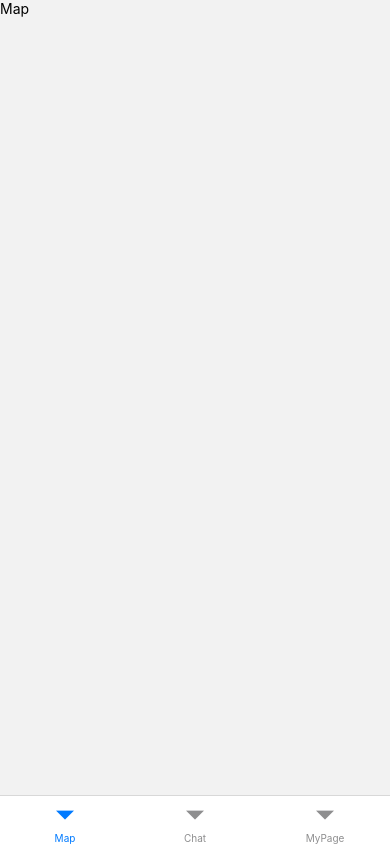
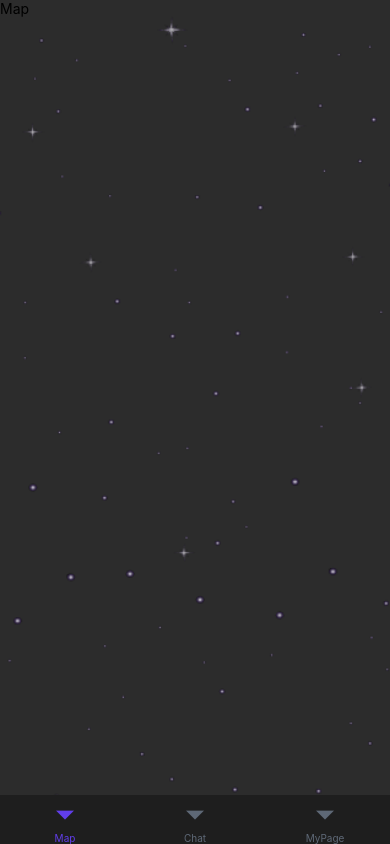
Before and after one commit to Popplar-Dev/Popplar, a React Native app in the folder frontend/popplar/: screen /BottomTab in a window 390 px wide. Built offline with nearby package versions, Linux system fonts and the light colour scheme.

Commit message:
:sparkles: feat: navigation, background, safearea 설정

```diff
--- a/frontend/popplar/App.tsx
+++ b/frontend/popplar/App.tsx
@@ -1,51 +1,61 @@
-import * as React from 'react';
-import { NavigationContainer } from '@react-navigation/native';
-import { createBottomTabNavigator } from '@react-navigation/bottom-tabs';
-import { createNativeStackNavigator } from '@react-navigation/native-stack';
-import { Text, View, StyleSheet } from 'react-native';
+import {View, ImageBackground, StyleSheet} from 'react-native';
+import {StatusBar} from 'expo-status-bar';
+import {NavigationContainer, DefaultTheme} from '@react-navigation/native';
+import {createNativeStackNavigator} from '@react-navigation/native-stack';
+import {createBottomTabNavigator} from '@react-navigation/bottom-tabs';
+import {SafeAreaProvider, SafeAreaView} from 'react-native-safe-area-context';
 
-//스크린 컴포넌트
+import BottomTab from './components/BottomTab/BottomTab';
 import MapScreen from './components/MapScreen';
 import ChatScreen from './components/ChatScreen';
 import MyPageScreen from './components/MyPageScreen';
 
-function MapStackScreen() {
-  return <MapScreen/>
-    // <MapStack.Navigator>
-    //   <MapStack.Screen name="MapStackScreenMap" component={MapScreen} />
-    // </MapStack.Navigator>
+function App() {
+  const Tab = createBottomTabNavigator();
 
-}
+  const navTheme = {
+    ...DefaultTheme,
+    colors: {
+      ...DefaultTheme.colors,
+      primary: '#613EEA',
+      background: 'transparent',
+      card: '#1E1E1E',
+      text: '#9DB2CE',
+      border: 'transparent',
+    },
+  };
 
-function ChatStackScreen() {
-  return <ChatScreen/>
-}
-
-function MyPageStackScreen() {
-  return <MyPageScreen/>
-}
-
-// Bottom Tab 네비게이터
-const Tab = createBottomTabNavigator();
-
-function App() {
   return (
-    <View style={styles.container}>
-      <NavigationContainer>
-        <Tab.Navigator screenOptions={{headerShown: false}}>
-          <Tab.Screen name="Map" component={MapStackScreen} />
-          <Tab.Screen name="Chat" component={ChatStackScreen} />
-          <Tab.Screen name="MyPage" component={MyPageStackScreen} />
-        </Tab.Navigator>
-      </NavigationContainer>
-    </View>
+    <SafeAreaProvider>
+      <SafeAreaView style={styles.container}>
+        <StatusBar style="light" />
+        <ImageBackground
+          source={require('./assets/stars.png')} // 배경 이미지
+          style={styles.backgroundImage}>
+          <NavigationContainer theme={navTheme}>
+            <Tab.Navigator
+              initialRouteName="Map"
+              screenOptions={{headerShown: false}}>
+              <Tab.Screen name="Map" component={MapScreen} />
+              <Tab.Screen name="Chat" component={ChatScreen} />
+              <Tab.Screen name="MyPage" component={MyPageScreen} />
+            </Tab.Navigator>
+          </NavigationContainer>
+        </ImageBackground>
+      </SafeAreaView>
+    </SafeAreaProvider>
   );
 }
 
 const styles = StyleSheet.create({
   container: {
     flex: 1,
-    backgroundColor: '#2C2C2C', // 배경색??
+    backgroundColor: '#2C2C2C',
+  },
+  backgroundImage: {
+    flex: 1,
+    width: '100%',
+    height: '100%',
   },
 });
 
--- /dev/null
+++ b/frontend/popplar/components/BottomTab/BottomTab.tsx
@@ -0,0 +1,19 @@
+import {createBottomTabNavigator} from '@react-navigation/bottom-tabs';
+
+//스크린 컴포넌트
+import MapScreen from '../MapScreen';
+import ChatScreen from '../ChatScreen';
+import MyPageScreen from '../MyPageScreen';
+
+export default function BottomTab() {
+
+  const Tab = createBottomTabNavigator();
+
+  return (
+    <Tab.Navigator screenOptions={{headerShown: false}}>
+      <Tab.Screen name="Map" component={MapScreen} />
+      <Tab.Screen name="Chat" component={ChatScreen} />
+      <Tab.Screen name="MyPage" component={MyPageScreen} />
+    </Tab.Navigator>
+  );
+}
--- a/frontend/popplar/components/MyPageScreen.tsx
+++ b/frontend/popplar/components/MyPageScreen.tsx
@@ -2,7 +2,7 @@ import React from 'react';
 import { View, Text, StyleSheet,Image, ImageBackground, TextInput, Button  } from 'react-native';
 import { useState, useEffect } from 'react';
 import axios from "axios";
-import { getuserinfo } from '../utills/https'
+import { getuserinfo } from '../utils/https'
 import Icon from 'react-native-vector-icons/Ionicons';
 import { useNavigation } from '@react-navigation/native';
 import SettingScreen from './SettingScreen';
--- a/frontend/popplar/package.json
+++ b/frontend/popplar/package.json
@@ -14,6 +14,7 @@
     "@react-navigation/native": "^6.1.9",
     "@react-navigation/native-stack": "^6.9.15",
     "axios": "^1.5.1",
+    "expo-status-bar": "^1.7.1",
     "react": "18.2.0",
     "react-native": "0.72.6",
     "react-native-safe-area-context": "^4.7.3",
```
Also changed, not shown: frontend/popplar/utils/https.ts (renamed from frontend/popplar/utills/https.ts), 1 other file (tests, documents, lock files or other folders).
